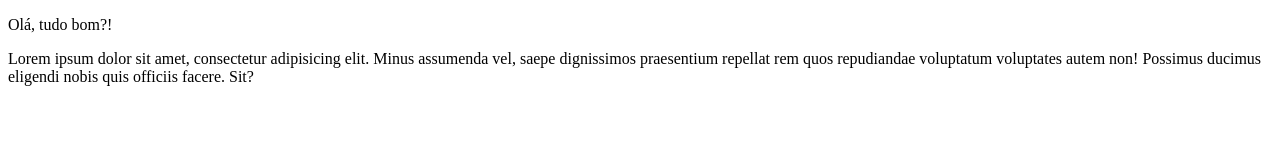
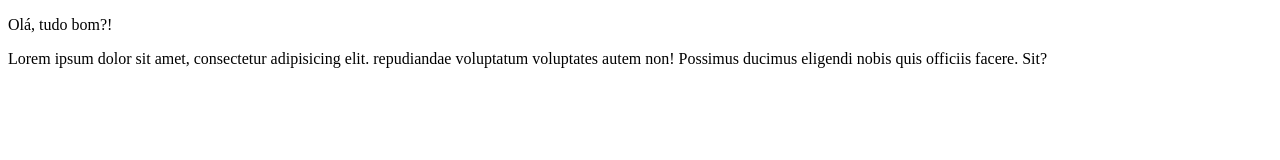
Before and after one commit to jesseixas/teste2-iaeo, a plain HTML site: page index.html in a window 1280 px wide. Drawn offline with Linux system fonts and the light colour scheme.

Commit message:
fiz memo

```diff
--- a/index.html
+++ b/index.html
@@ -9,7 +9,6 @@
 <body>
     <p>Olá, tudo bom?!</p>
     <p>Lorem ipsum dolor sit amet, consectetur adipisicing elit.
-    Minus assumenda vel, saepe dignissimos praesentium repellat rem quos
     repudiandae voluptatum voluptates autem non! Possimus ducimus eligendi nobis quis officiis facere.
     Sit?</p>
 </body>
```
